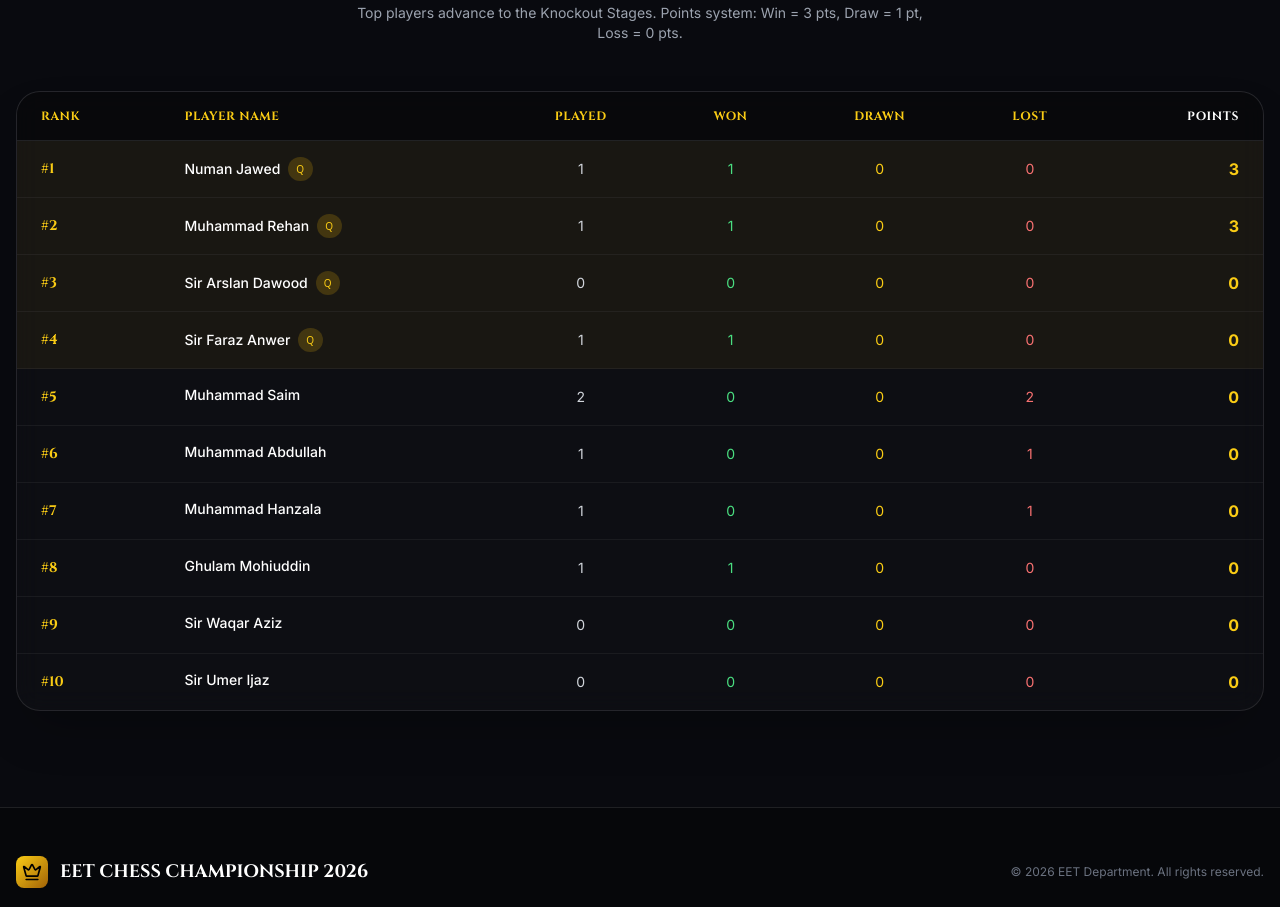
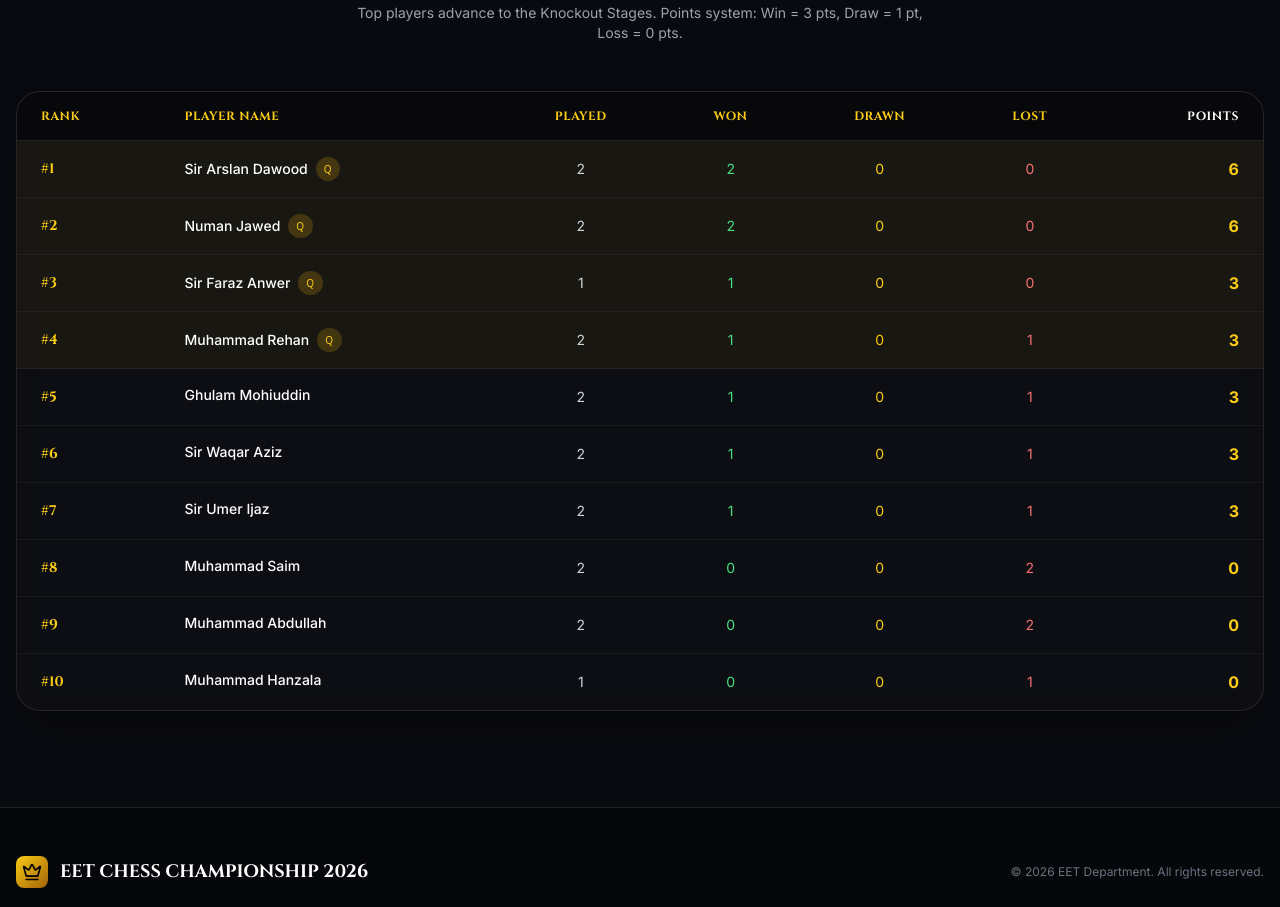
Before and after one commit to gmam1/Chess, a plain HTML site: page index.html in a window 1280 px wide. Shown: the part 3486-4393 px from the top of the page. Drawn offline with nearby package versions, Linux system fonts and the light colour scheme.

Commit message:
Update index.html

```diff
--- a/index.html
+++ b/index.html
@@ -222,6 +222,10 @@
                                     <span class="text-xs text-yellow-500 font-bold">12:30-1:00 (M5)</span>
                                     <span class="text-white font-medium">Sir Arslan Dawood <span class="text-yellow-400 px-1">vs</span> Muhammad Abdullah</span>
                                 </div>
+                                <div class="flex justify-between items-center bg-black/30 p-3 rounded-xl border border-white/5">
+                                    <span class="text-xs text-yellow-500 font-bold">12:00-12:30 (M10)</span>
+                                    <span class="text-white font-medium">Sir Waqar Aziz <span class="text-yellow-400 px-1">vs</span> Sir Arslan Dawood</span>
+                                </div>
                             </div>
                         </div>
 
@@ -232,10 +236,6 @@
                                 <span class="text-gray-400 font-medium">3 Group Matches (All Players Available)</span>
                             </div>
                             <div class="grid grid-cols-1 md:grid-cols-3 gap-4 text-sm">
-                                <div class="flex justify-between items-center bg-black/30 p-3 rounded-xl border border-white/5">
-                                    <span class="text-xs text-yellow-500 font-bold">12:00-12:30 (M10)</span>
-                                    <span class="text-white font-medium">Sir Waqar Aziz <span class="text-yellow-400 px-1">vs</span> Sir Arslan Dawood</span>
-                                </div>
                                 <div class="flex justify-between items-center bg-black/30 p-3 rounded-xl border border-white/5">
                                     <span class="text-xs text-yellow-500 font-bold">12:00-12:30 (M11)</span>
                                     <span class="text-white font-medium">Sir Waqar Aziz <span class="text-yellow-400 px-1">vs</span> Muhammad Hanzala</span>
@@ -397,16 +397,16 @@
 
         // Points Table Data & Generation Logic
         const playersData = [
-            { name: "Sir Arslan Dawood", played: 0, won: 0, drawn: 0, lost: 0, points: 0 },
-            { name: "Sir Faraz Anwer", played: 1, won: 1, drawn: 0, lost: 0, points: 0 },
-            { name: "Numan Jawed", played: 1, won: 1, drawn: 0, lost: 0, points: 3 },
+            { name: "Sir Arslan Dawood", played: 2, won: 2, drawn: 0, lost: 0, points: 6 },
+            { name: "Sir Faraz Anwer", played: 1, won: 1, drawn: 0, lost: 0, points: 3 },
+            { name: "Numan Jawed", played: 2, won: 2, drawn: 0, lost: 0, points: 6 },
             { name: "Muhammad Saim", played: 2, won: 0, drawn: 0, lost: 2, points: 0 },
-            { name: "Muhammad Abdullah", played: 1, won: 0, drawn: 0, lost: 1, points: 0 },
-            { name: "Muhammad Rehan", played: 1, won: 1, drawn: 0, lost: 0, points: 3 },
+            { name: "Muhammad Abdullah", played: 2, won: 0, drawn: 0, lost: 2, points: 0 },
+            { name: "Muhammad Rehan", played: 2, won: 1, drawn: 0, lost: 1, points: 3 },
             { name: "Muhammad Hanzala", played: 1, won: 0, drawn: 0, lost: 1, points: 0 },
-            { name: "Ghulam Mohiuddin", played: 1, won: 1, drawn: 0, lost: 0, points: 0 },
-            { name: "Sir Waqar Aziz", played: 0, won: 0, drawn: 0, lost: 0, points: 0 },
-            { name: "Sir Umer Ijaz", played: 0, won: 0, drawn: 0, lost: 0, points: 0 }
+            { name: "Ghulam Mohiuddin", played: 2, won: 1, drawn: 0, lost: 1, points: 3 },
+            { name: "Sir Waqar Aziz", played: 2, won: 1, drawn: 0, lost: 1, points: 3 },
+            { name: "Sir Umer Ijaz", played: 2, won: 1, drawn: 0, lost: 1, points: 3 }
         ];
 
         function renderPointsTable() {
```
